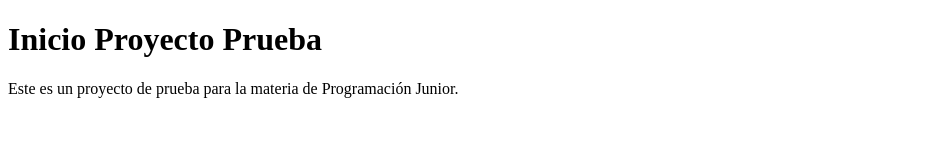
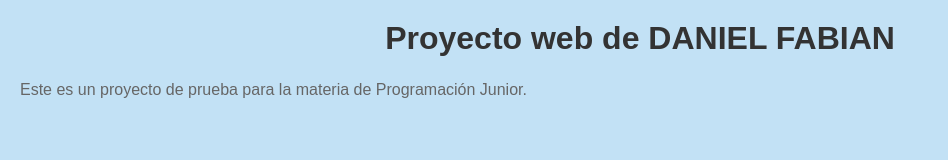
Before and after one commit to Dofdanicho/ProyectoPruebaInicial, a plain HTML site: page index.html in a window 1280 px wide. Shown: the whole page, without its empty margins (0-948 px from the left). Drawn offline with Linux system fonts and the light colour scheme.

Commit message:
Agregue estilos a mi sitio y realice el linkeo correspondiente

```diff
--- a/css/estilos.css
+++ b/css/estilos.css
@@ -0,0 +1,21 @@
+*{
+    margin: 0;
+    padding: 0;
+    box-sizing: border-box;
+}
+
+body{
+    font-family: Arial, Helvetica, sans-serif;
+    background-color: #c2e1f5;
+}
+
+h1{
+    color: #333;
+    text-align: center;
+    margin-top: 20px;
+}
+p{
+    color: #666;
+    line-height: 1.6;
+    margin: 20px;
+}
--- a/index.html
+++ b/index.html
@@ -4,9 +4,10 @@
     <meta charset="UTF-8">
     <meta name="viewport" content="width=device-width, initial-scale=1.0">
     <title>Document</title>
+    <link rel="stylesheet" href="css/estilos.css">
 </head>
 <body>
-    <h1>Inicio Proyecto Prueba</h1>
+    <h1>Proyecto web de DANIEL FABIAN</h1>
     <p id="parrafo1">Este es un proyecto de prueba para la materia de Programación Junior.</p>
 </body>
 </html>
```
